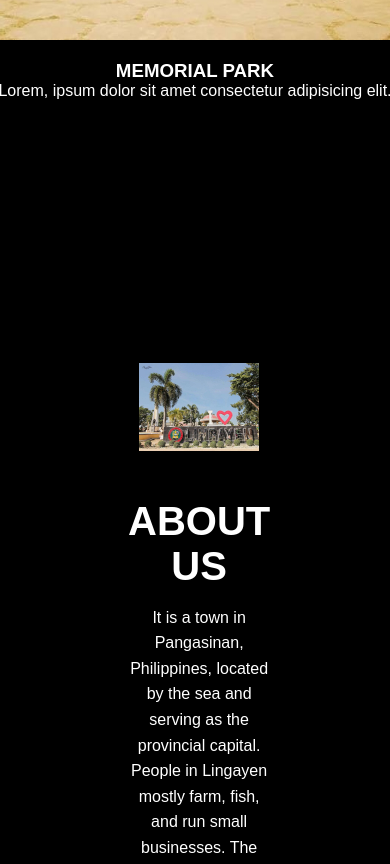
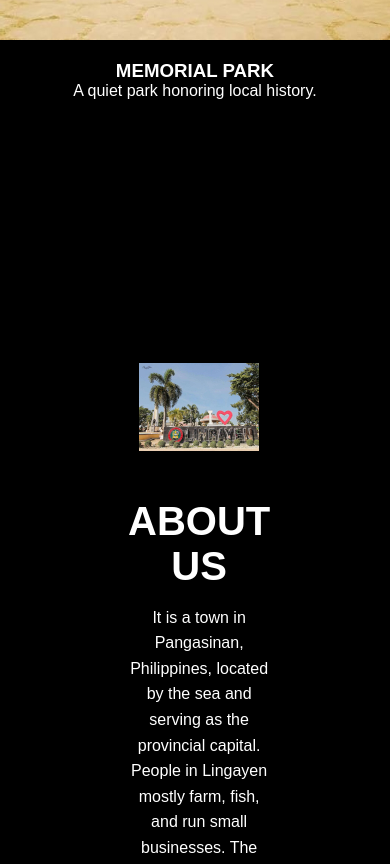
Before and after one commit to knight703/plat-tech, a plain HTML site: page index.html in a window 390 px wide. Shown: the part 1347-2211 px from the top of the page. Drawn offline with Linux system fonts and the light colour scheme.

```diff
--- a/index.html
+++ b/index.html
@@ -37,25 +37,26 @@
                 <img src="img/capitol.jpg" alt="">
                 <div class="descriptions">
                     <h3>LINGAYEN CAPITOL</h3>
-                    <p>Lorem, ipsum dolor sit amet consectetur adipisicing elit.</p>
+                    <p>The historic government building in Lingayen.</p>
                 </div>
             </div>
             <div class="landmark">
                 <img src="img/site.jpg" alt="">
                 <div class="descriptions">
                     <h3>MEMORIAL PARK</h3>
-                    <p>Lorem, ipsum dolor sit amet consectetur adipisicing elit.</p>
+                    <p>A quiet park honoring local history.</p>
                 </div>
             </div>
             <div class="landmark">
                 <img src="img/beach.jpg" alt="">
                 <div class="descriptions">
                     <h3>LINGAYEN GULF</h3>
-                    <p>Lorem, ipsum dolor sit amet consectetur adipisicing elit.</p>
+                    <p>A beautiful gulf with calm waters and beaches.</p>
                 </div>
             </div>
         </div>
     </section>
+
     <section id="about">
         <div class="about-content">
             <!-- Image on the left -->
```
